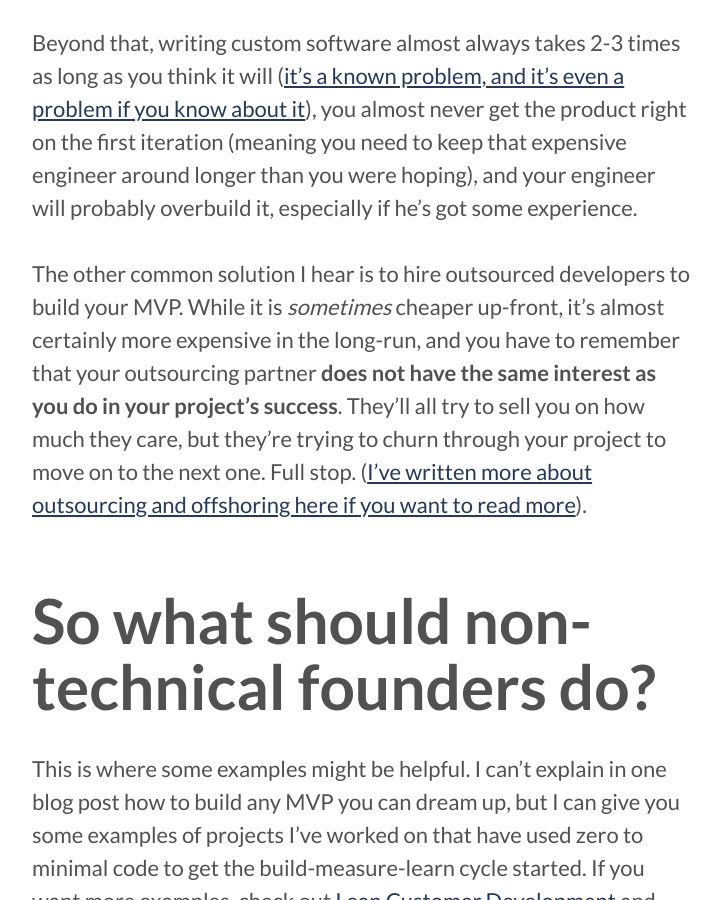
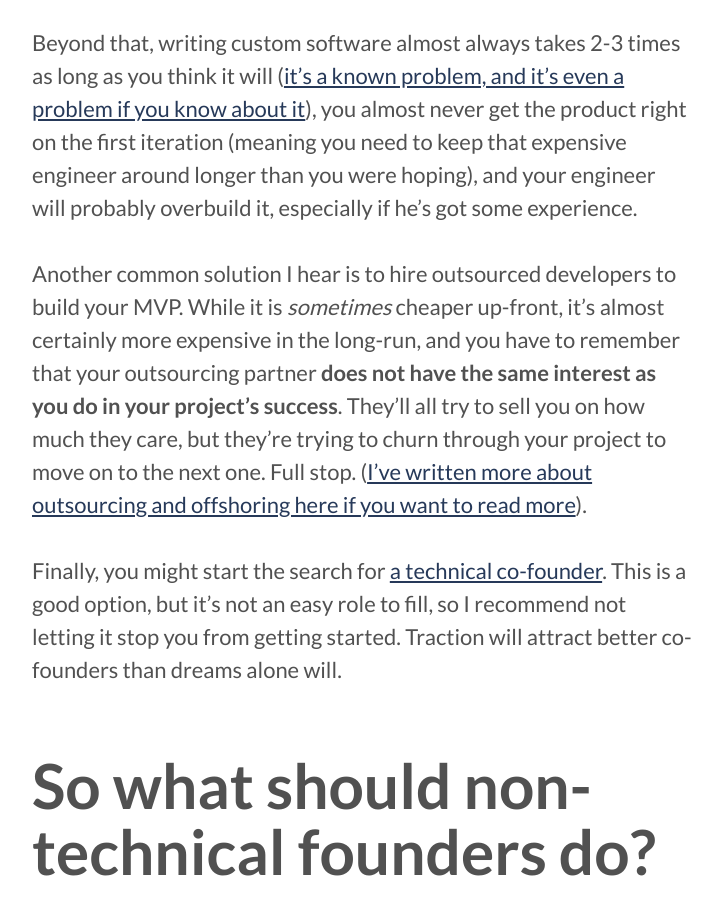
Before and after one commit to karllhughes/personal-blog-5, a Jekyll site: the page built from _posts/2018-02-05-less-custom-software.markdown, in a window 1280 px wide and 900 px high, scrolled down 3803 px. Shown: the whole window, without its empty margins (278-1000 px from the left). Built offline with Jekyll 4.4.1, drawn with Linux system fonts in a browser that asks for light colours.

Commit message:
Updating non-tech hiring post

```diff
--- a/_posts/2017-04-06-risk-of-offshore-outsourcing.markdown
+++ b/_posts/2017-04-06-risk-of-offshore-outsourcing.markdown
@@ -11,7 +11,7 @@ categories:
 
 -----
 
-To the non-technical startup founder, offshore outsourcing seems like a godsend. For pennies on the dollar, you can get programmers in India, Vietnam, South America, or the Ukraine to put together your software product in just a few short weeks, so why would you even try to go through getting a technical co-founder or raising funds to hire an engineer?
+To the [non-technical startup founder](/posts/non-technical-founder-hiring-cto), offshore outsourcing seems like a godsend. For pennies on the dollar, you can get programmers in India, Vietnam, South America, or the Ukraine to put together your software product in just a few short weeks, so why would you even try to go through getting a technical co-founder or raising funds to hire an engineer?
 
 Every startup I've worked for has used offshore development teams to some extent and with varying degrees of success. It's true that outsourcing some work overseas can save you a ton of money, but if you're in an early stage startup, it might not be the best way to get your MVP together. In fact, [it can be a huge risk](http://www.zdnet.com/outsourcing-exec-urges-stop-outsourcing-your-software-development-7000004315/) that can impede the process of raising funds and hiring a permanent engineering team in the future.
 
--- a/_posts/2018-02-05-less-custom-software.markdown
+++ b/_posts/2018-02-05-less-custom-software.markdown
@@ -35,7 +35,9 @@ While the cash cost is pretty significant (usually $100k/year or more), there's
 
 Beyond that, writing custom software almost always takes 2-3 times as long as you think it will ([it's a known problem, and it's even a problem if you know about it](https://lifehacker.com/estimate-how-much-time-you-need-for-a-project-then-dou-1592791225)), you almost never get the product right on the first iteration (meaning you need to keep that expensive engineer around longer than you were hoping), and your engineer will probably overbuild it, especially if he's got some experience.
 
-The other common solution I hear is to hire outsourced developers to build your MVP. While it is _sometimes_ cheaper up-front, it's almost certainly more expensive in the long-run, and you have to remember that your outsourcing partner **does not have the same interest as you do in your project's success**. They'll all try to sell you on how much they care, but they're trying to churn through your project to move on to the next one. Full stop. ([I've written more about outsourcing and offshoring here if you want to read more](https://www.karllhughes.com/posts/risk-of-offshore-outsourcing)).
+Another common solution I hear is to hire outsourced developers to build your MVP. While it is _sometimes_ cheaper up-front, it's almost certainly more expensive in the long-run, and you have to remember that your outsourcing partner **does not have the same interest as you do in your project's success**. They'll all try to sell you on how much they care, but they're trying to churn through your project to move on to the next one. Full stop. ([I've written more about outsourcing and offshoring here if you want to read more](https://www.karllhughes.com/posts/risk-of-offshore-outsourcing)).
+
+Finally, you might start the search for [a technical co-founder](/posts/non-technical-founder-hiring-cto). This is a good option, but it's not an easy role to fill, so I recommend not letting it stop you from getting started. Traction will attract better co-founders than dreams alone will.
 
 ## So what should non-technical founders do?
 
--- a/_posts/2019-05-24-non-technical-founder-hiring-cto.markdown
+++ b/_posts/2019-05-24-non-technical-founder-hiring-cto.markdown
@@ -7,7 +7,7 @@ categories:
   - Startups
 ---
 
-I've worked in startups my whole career, first as a software engineer and now as a Chief Technology Officer (CTO). In that time, the most common question I get from non-technical founders has been, "How can I find a CTO or technical co-founder?"
+I've worked in startups my whole career, first as a software engineer, then as a Chief Technology Officer (CTO), and most recently [as a founder](https://www.karllhughes.com/posts/cto-writer). In that time, the most common question I get from non-technical founders has been, "How can I find a CTO or technical co-founder?"
 
 ## What Does a Startup CTO Do?
 First, it's important to understand that [startup CTOs have a very unique role](https://www.karllhughes.com/posts/roles-of-startup-cto). They are responsible for _everything_ in the software product from writing code for your MVP to hiring engineers to company-wide security. Being a startup CTO is hard - you're basically doing 13 jobs at once.
```
